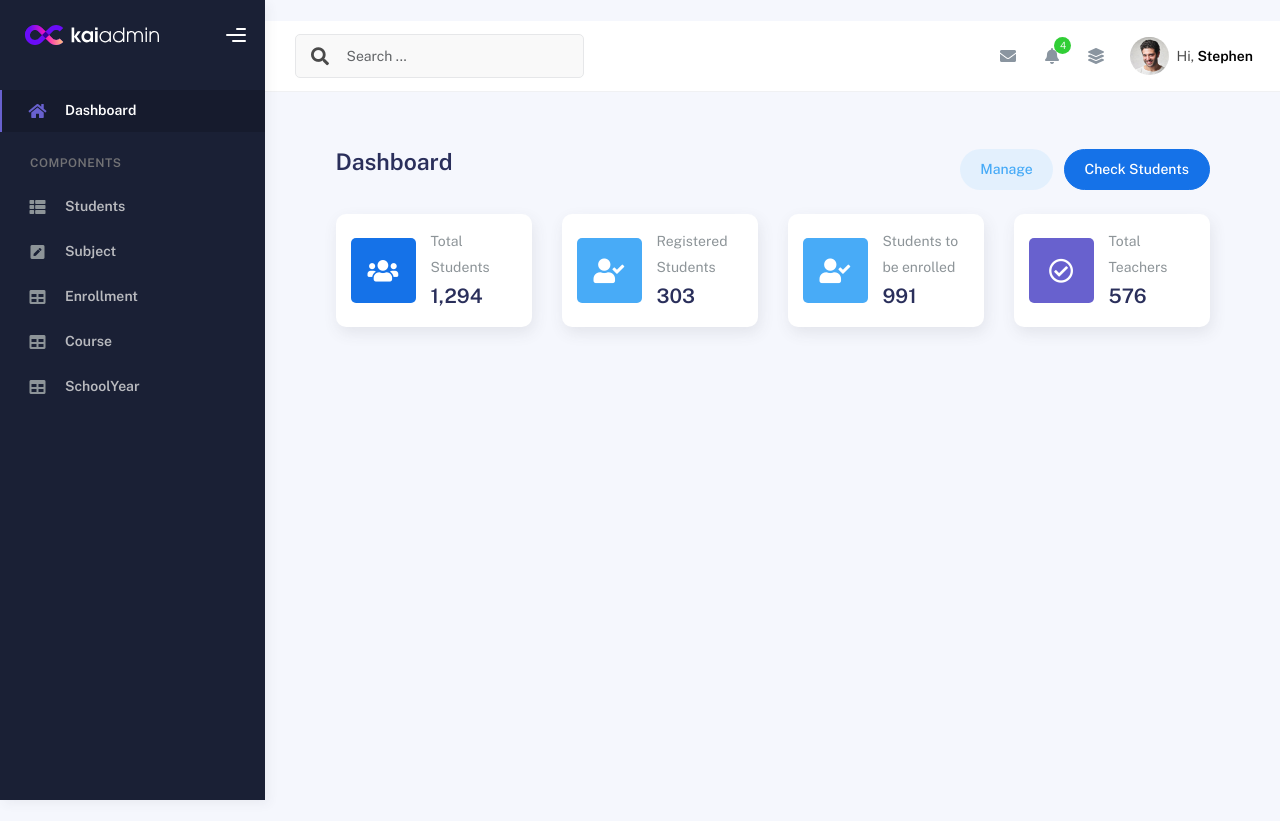
After one commit to Brangs4201013/OrionEnrollmentSystem, a PHP site: page /Config/dashboard.php in a window 1280 px wide. The commit adds this page. Run offline with PHP 8.4, Linux system fonts and the light colour scheme; a user stored in the database is signed in.

Commit message:
march 31 2025

```diff
--- /dev/null
+++ b/Config/dashboard.php
@@ -0,0 +1,112 @@
+<?php
+
+
+include ('../Config/layout.php');
+
+?>
+
+ <div class="container">
+          <div class="page-inner">
+            <div class="container">
+          <div class="page-inner">
+            <div
+              class="d-flex align-items-left align-items-md-center flex-column flex-md-row pt-2 pb-4"
+            >
+              <div>
+                <h3 class="fw-bold mb-3">Dashboard</h3>
+              </div>
+              <div class="ms-md-auto py-2 py-md-0">
+                <a href="#" class="btn btn-label-info btn-round me-2">Manage</a>
+                <a href="#" class="btn btn-primary btn-round">Check Students</a>
+              </div>
+            </div>
+            <div class="row">
+              <div class="col-sm-6 col-md-3">
+                <div class="card card-stats card-round">
+                  <div class="card-body">
+                    <div class="row align-items-center">
+                      <div class="col-icon">
+                        <div
+                          class="icon-big text-center icon-primary bubble-shadow-small"
+                        >
+                          <i class="fas fa-users"></i>
+                        </div>
+                      </div>
+                      <div class="col col-stats ms-3 ms-sm-0">
+                        <div class="numbers">
+                          <p class="card-category">Total Students</p>
+                          <h4 class="card-title">1,294</h4>
+                        </div>
+                      </div>
+                    </div>
+                  </div>
+                </div>
+              </div>
+              <div class="col-sm-6 col-md-3">
+                <div class="card card-stats card-round">
+                  <div class="card-body">
+                    <div class="row align-items-center">
+                      <div class="col-icon">
+                        <div
+                          class="icon-big text-center icon-info bubble-shadow-small"
+                        >
+                          <i class="fas fa-user-check"></i>
+                        </div>
+                      </div>
+                      <div class="col col-stats ms-3 ms-sm-0">
+                        <div class="numbers">
+                          <p class="card-category">Registered Students</p>
+                          <h4 class="card-title">303</h4>
+                        </div>
+                      </div>
+                    </div>
+                  </div>
+                </div>
+              </div>
+              <div class="col-sm-6 col-md-3">
+                <div class="card card-stats card-round">
+                  <div class="card-body">
+                    <div class="row align-items-center">
+                      <div class="col-icon">
+                        <div
+                          class="icon-big text-center icon-info bubble-shadow-small"
+                        >
+                          <i class="fas fa-user-check"></i>
+                        </div>
+                      </div>
+                      <div class="col col-stats ms-3 ms-sm-0">
+                        <div class="numbers">
+                          <p class="card-category">Students to be enrolled</p>
+                          <h4 class="card-title">991</h4>
+                        </div>
+                      </div>
+                    </div>
+                  </div>
+                </div>
+              </div>
+              <div class="col-sm-6 col-md-3">
+                <div class="card card-stats card-round">
+                  <div class="card-body">
+                    <div class="row align-items-center">
+                      <div class="col-icon">
+                        <div
+                          class="icon-big text-center icon-secondary bubble-shadow-small"
+                        >
+                          <i class="far fa-check-circle"></i>
+                        </div>
+                      </div>
+                      <div class="col col-stats ms-3 ms-sm-0">
+                        <div class="numbers">
+                          <p class="card-category">Total Teachers</p>
+                          <h4 class="card-title">576</h4>
+                        </div>
+                      </div>
+                    </div>
+                  </div>
+                </div>
+              </div>
+            </div>
+
+
+            </div>
+</div>
--- a/Config/layout.php
+++ b/Config/layout.php
@@ -1,3 +1,9 @@
+<?php
+session_start(); // Start the session
+
+?>
+
+
 <!DOCTYPE html>
 <html lang="en">
   <head>
@@ -70,13 +76,8 @@
         <div class="sidebar-wrapper scrollbar scrollbar-inner">
           <div class="sidebar-content">
             <ul class="nav nav-secondary">
-              <li class="nav-item">
-                <a
-                  data-bs-toggle="collapse"
-                  href="#dashboard"
-                  class="collapsed"
-                  aria-expanded="false"
-                >
+              <li class="nav-item <?php echo basename($_SERVER['PHP_SELF']) == 'dashboard.php' ? 'active' : ''; ?>">
+                <a href="../Config/dashboard.php">
                   <i class="fas fa-home"></i>
                   <p>Dashboard</p>
                 </a>
@@ -278,7 +279,7 @@
                             </div>
                             <div class="notif-content">
                               <span class="subject">Talha</span>
-                              <span class="block"> Hi, Apa Kabar ? </span>
+                              <span class="block"> Hi, <?php echo $_SESSION['Username'];?> </span>
                               <span class="time">17 minutes ago</span>
                             </div>
                           </a>
@@ -465,7 +466,7 @@
                     </div>
                     <span class="profile-username">
                       <span class="op-7">Hi,</span>
-                      <span class="fw-bold">Hizrian</span>
+                      <span class="fw-bold"> <?php echo $_SESSION['Username'];?> </span></span>
                     </span>
                   </a>
                   <ul class="dropdown-menu dropdown-user animated fadeIn">
@@ -480,10 +481,10 @@
                             />
                           </div>
                           <div class="u-text">
-                            <h4>Hizrian</h4>
+                            <h4> <?php echo $_SESSION['Username'];?></h4>
                             <p class="text-muted">hello@example.com</p>
                             <a
-                              href="profile.html"
+                              href="../Admin/login.php"
                               class="btn btn-xs btn-secondary btn-sm"
                               >View Profile</a
                             >
@@ -498,7 +499,7 @@
                         <div class="dropdown-divider"></div>
                         <a class="dropdown-item" href="#">Account Setting</a>
                         <div class="dropdown-divider"></div>
-                        <a class="dropdown-item" href="#">Logout</a>
+                        <a class="dropdown-item" href="../Admin/logout.php">Logout</a>
                       </li>
                     </div>
                   </ul>
@@ -506,10 +507,13 @@
               </ul>
             </div>
           </nav>
+
           <!-- End Navbar -->
 
 
         </div>
+
+
     </body>
 
     <!--   Core JS Files   -->
--- a/User/Userindex.php
+++ b/User/Userindex.php
@@ -1,5 +1,6 @@
 
 <?php
+
     include ('../Config/layout.php');
     ?>
 
--- a/assets/js/setting-demo2.js
+++ b/assets/js/setting-demo2.js
@@ -1,3 +1,4 @@
+
 "use strict";
 
 // Setting Color
```
Also changed, not shown: Admin/login.php (+15 -17 lines), Admin/logout.php (added, +9 -0 lines), User/UserController.php (+19 -11 lines).
